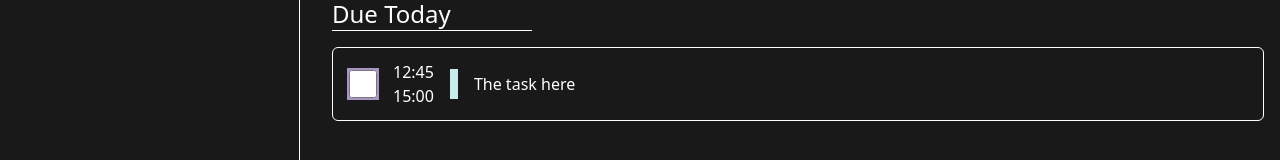
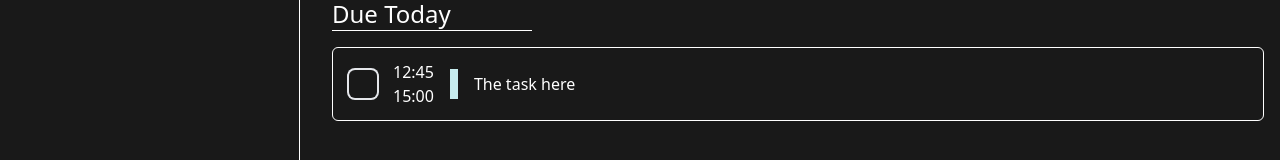
Before and after one commit to ArmandoAlmanza/Axo-Proyect-Nexus, a React (Vite) app in the folder client/: page /dashboard in a window 1280 px wide. Shown: the part 181-341 px from the top of the page. Built offline with nearby package versions, Linux system fonts and the light colour scheme.

Commit message:
add custom checkbox bg

```diff
--- a/client/src/components/tasks/TaskCard.tsx
+++ b/client/src/components/tasks/TaskCard.tsx
@@ -1,20 +1,31 @@
+import clsx from "clsx";
+
 const TaskCard = () => {
+    const type = "meeting";
+    const type2 = "todo";
     return (
         <article className="border border-white rounded-md px-4">
             <div className="flex items-center my-3 flex-row gap-4">
                 <input
-                    id="red-checkbox"
                     type="checkbox"
-                    value="a"
-                    className="w-7 h-7 text-lily-400 bg-gray-100 border-gray-300 rounded ring-lily-400 ring-2"
+                    className={clsx(
+                        "w-7 h-7 ring-gray-200 ring-2 before:content[''] peer relative cursor-pointer appearance-none rounded-md transition-all before:absolute before:top-2/4 before:left-2/4 before:block before:h-12 before:w-12 before:-translate-y-2/4 before:-translate-x-2/4 before:rounded-full before:opacity-0 before:transition-opacity hover:before:opacity-10",
+                        {
+                            "checked:border-dalia-200 checked:bg-dalia-200 checked:before:bg-dalia-200 ":
+                                type === "meeting",
+                        },
+                        {
+                            "checked:border-bluebell-300 checked:bg-bluebell-300 checked:before:bg-bluebell-300 ":
+                                type2 === "todo",
+                        }
+                    )}
+                    id="completed"
                 />
                 <div className="grid">
-                  <span>12:45</span>
-                  <span>15:00</span>
+                    <span>12:45</span>
+                    <span>15:00</span>
                 </div>
-                <div className="bg-leaf-200 h-[30px] w-[8px]">
-
-                </div>
+                <div className="bg-leaf-200 h-[30px] w-[8px]"></div>
                 <h1>The task here</h1>
             </div>
         </article>
```
